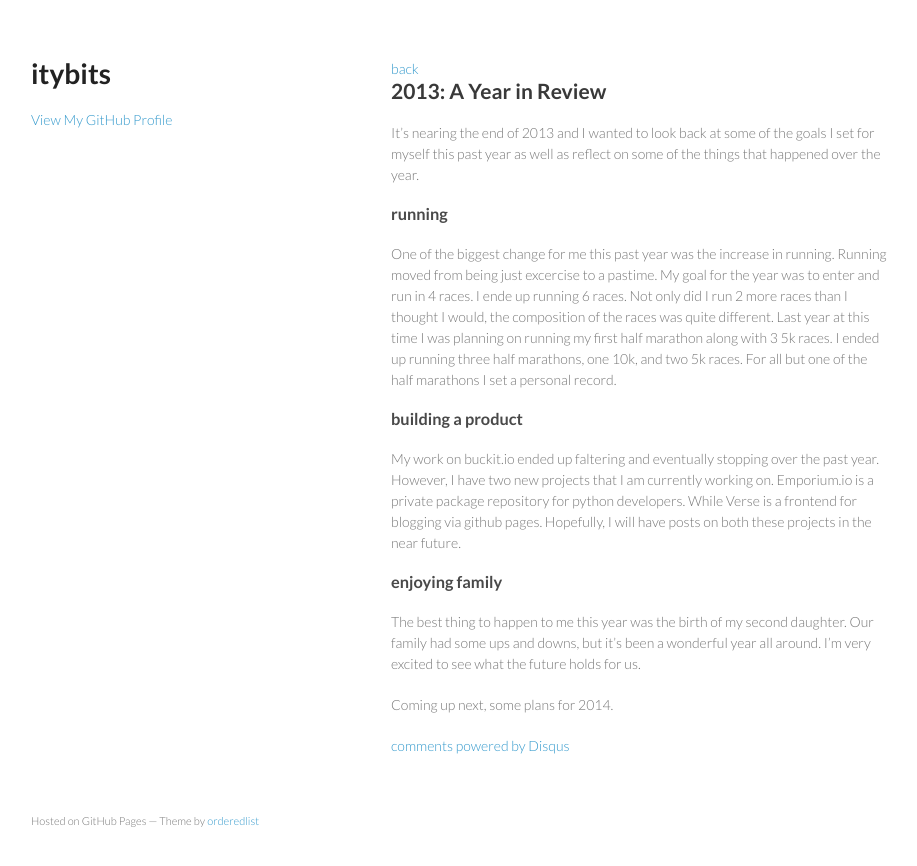
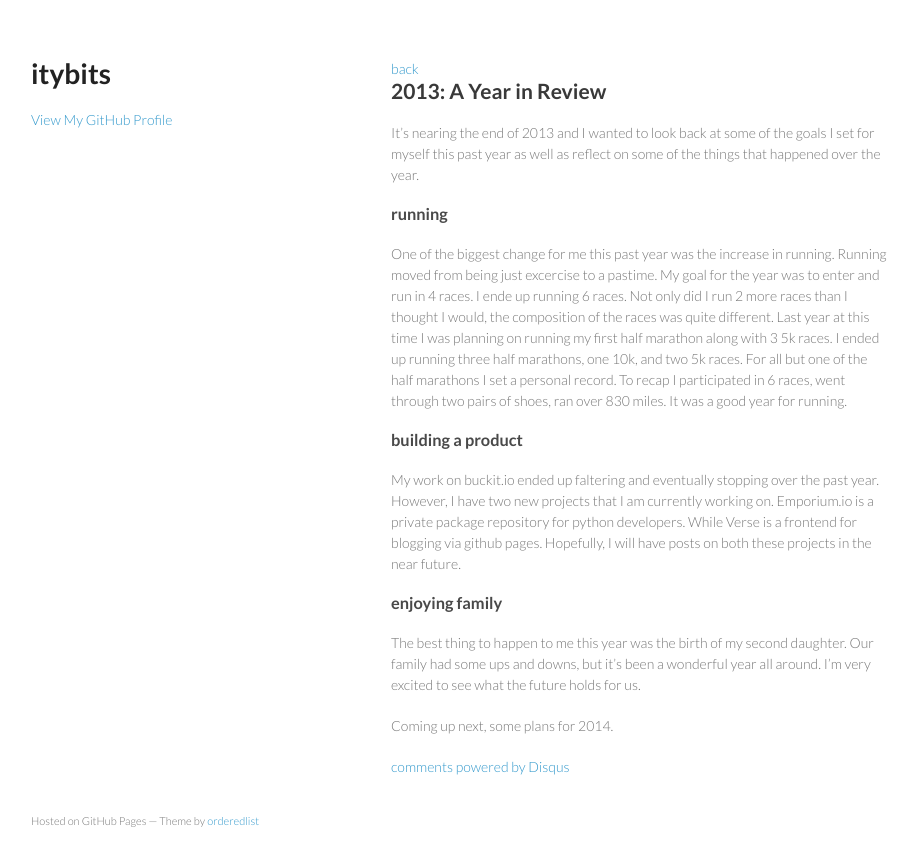
Before and after one commit to binarydud/binarydud.github.io, a Jekyll site: the page built from _posts/2013-12-19-2013-a-year-in-review.md, in a window 1280 px wide. Shown: the top 866 px of the page, without its empty margins (179-1096 px from the left). Built offline with Jekyll 4.4.1, drawn with Linux system fonts in a browser that asks for light colours; Markdown is read by kramdown in place of the engine named in the settings; comment, search, counter and statistics services are not loaded.

Commit message:
updating post

```diff
--- a/_posts/2013-12-19-2013-a-year-in-review.md
+++ b/_posts/2013-12-19-2013-a-year-in-review.md
@@ -8,7 +8,7 @@
 It's nearing the end of 2013 and I wanted to look back at some of the goals I set for myself this past year as well as reflect on some of the things that happened over the year.
 
 ###running
-One of the biggest change for me this past year was the increase in running. Running moved from being just excercise to a pastime. My goal for the year was to enter and run in 4 races. I ende up running 6 races. Not only did I run 2 more races than I thought I would, the composition of the races was quite different. Last year at this time I was planning on running my first half marathon along with 3 5k races. I ended up running three half marathons, one 10k, and two 5k races. For all but one of the half marathons I set a personal record.
+One of the biggest change for me this past year was the increase in running. Running moved from being just excercise to a pastime. My goal for the year was to enter and run in 4 races. I ende up running 6 races. Not only did I run 2 more races than I thought I would, the composition of the races was quite different. Last year at this time I was planning on running my first half marathon along with 3 5k races. I ended up running three half marathons, one 10k, and two 5k races. For all but one of the half marathons I set a personal record. To recap I participated in 6 races, went through two pairs of shoes, ran over 830 miles. It was a good year for running.
 
 ###building a product
 My work on buckit.io ended up faltering and eventually stopping over the past year. However, I have two new projects that I am currently working on. Emporium.io is  a private package repository for python developers. While Verse is a frontend for blogging via github pages. Hopefully, I will have posts on both these projects in the near future.
```
